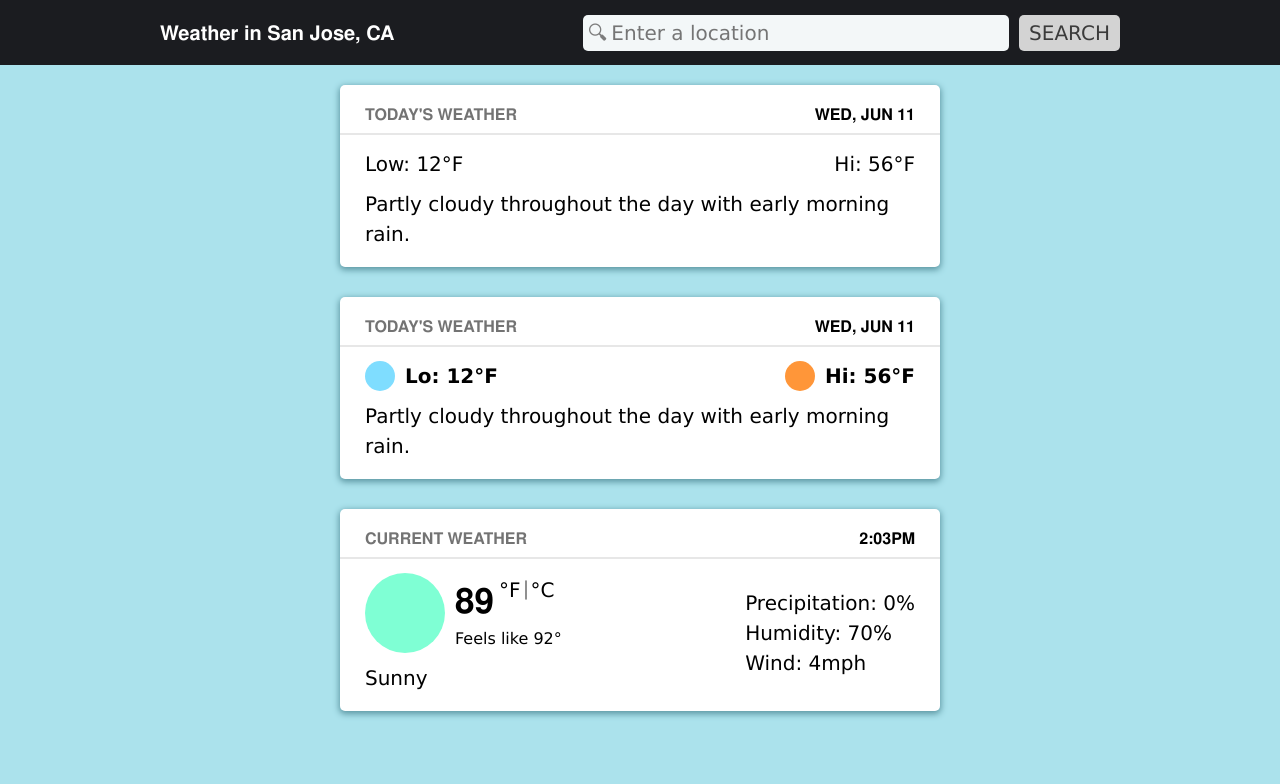
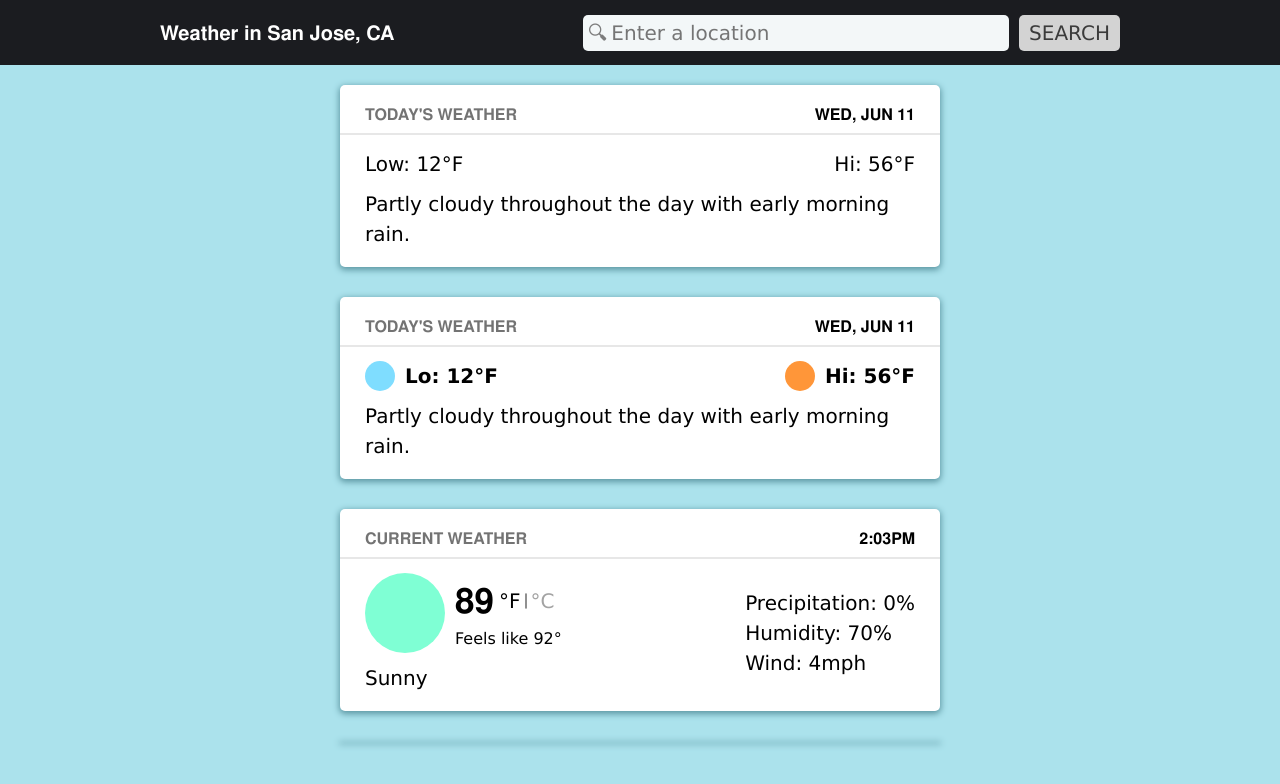
Before and after one commit to tylersemel/simple-weather-app, a website built with webpack: page src/template.html in a window 1280 px wide. Built offline with nearby package versions, Linux system fonts and the light colour scheme.

Commit message:
Finish main styling for weather card

```diff
--- a/src/styles.css
+++ b/src/styles.css
@@ -415,12 +415,23 @@ input[type="text"] {
 }
 
 .card .card-body .card-left .degree .f-or-c .vertical-break {
-  /* background-color: gray; */
   margin: 0 2px 0 4px;
-  height: var(--default-font-size);
+  height: calc(var(--default-font-size) - 4px);
   border: 0;
   border: 0.8px solid rgb(144, 144, 144);
   border-radius: 2px;
+}
+
+#celsius {
+  color: rgb(163, 163, 163);
+}
+
+.card .card-body .card-left .current-degree-feel .degree {
+  display: flex;
+  flex-direction: row;
+  justify-content: start;
+  align-items: center;
+  gap: 5px;
 }
 
 .card .card-body .card-left .current-degree-feel .f-or-c {
@@ -431,14 +442,6 @@ input[type="text"] {
   gap: 1px;
 }
 
-.card .card-body .card-left .current-degree-feel .degree {
-  display: flex;
-  flex-direction: row;
-  justify-content: start;
-  align-items: start;
-  gap: 5px;
-}
-
 .card .card-body .feels-like {
   font-size: var(--secondary-text-font-size);
 }
--- a/src/template.html
+++ b/src/template.html
@@ -134,6 +134,7 @@
               </div>
             </div>
           </div>
+          <div class="card week"></div>
         </main>
       </div>
     </div>
```
